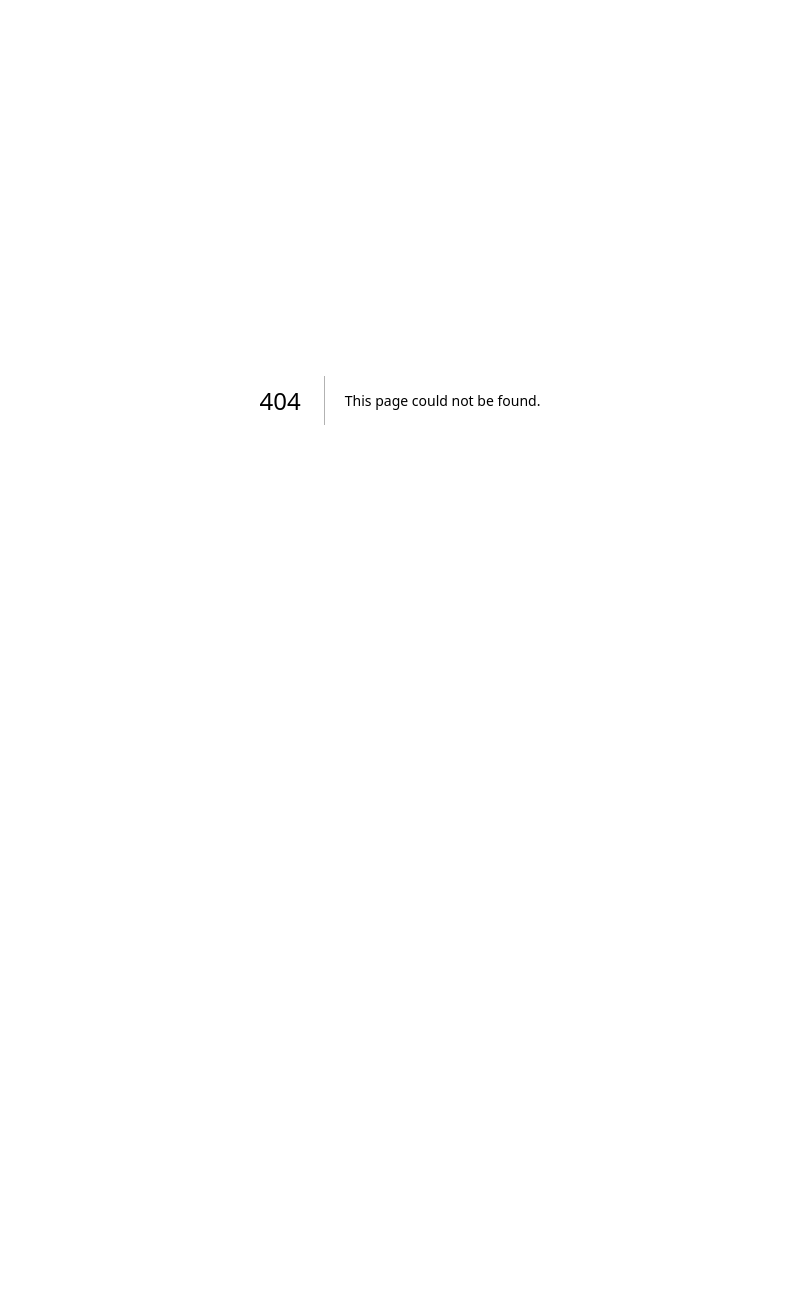
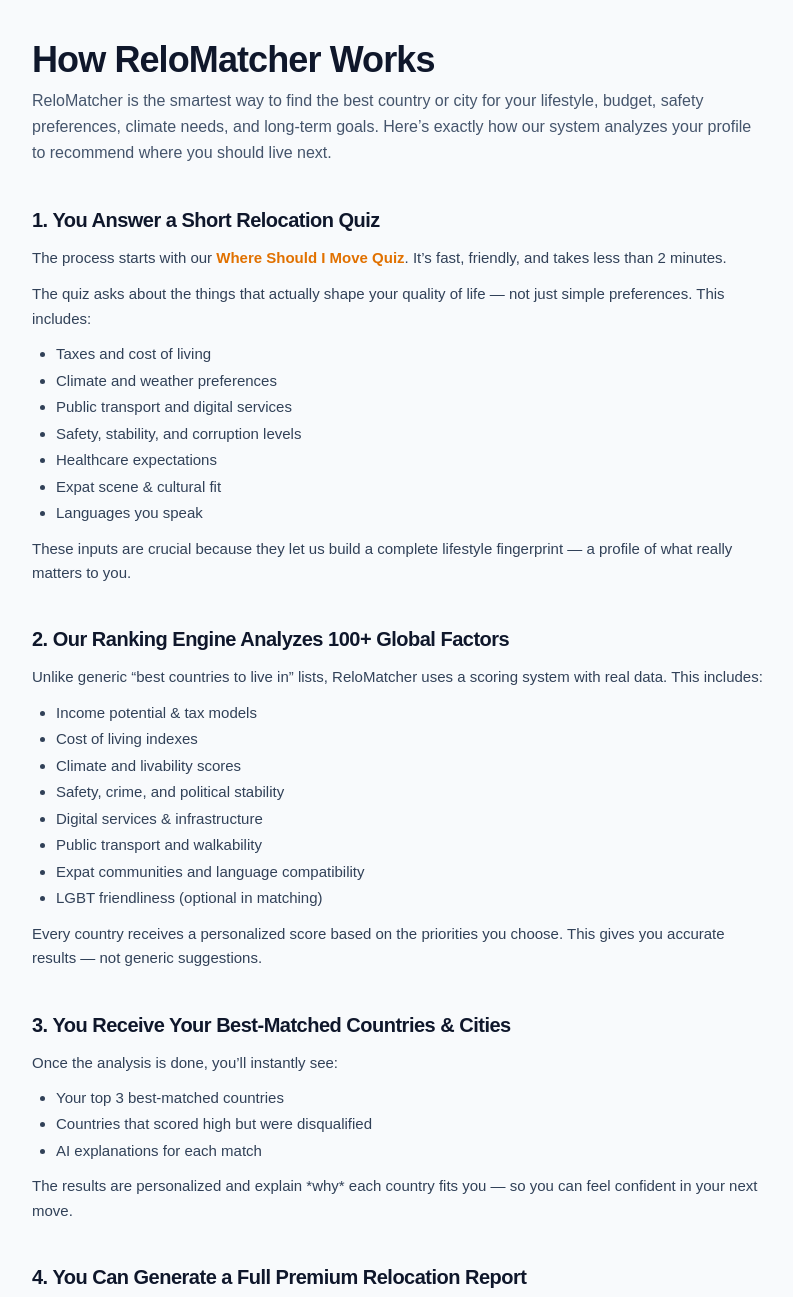
Before and after one commit to yonito6/relomatcher, a Next.js app: page /how-relomatcher-works in a window 1280 px wide. Before the commit this address had no page. Shown: the top 1297 px of the page, without its empty margins (240-1033 px from the left). Before the commit the page ends 800 px from the top, so only its background shows below. Built offline with nearby package versions, Linux system fonts and the light colour scheme.

Commit message:
add menu links and file for seo

```diff
--- /dev/null
+++ b/app/how-relomatcher-works/page.tsx
@@ -0,0 +1,168 @@
+// app/how-relomatcher-works/page.tsx
+import Link from "next/link";
+
+export const metadata = {
+  title: "How ReloMatcher Works | Smart Country Finder Quiz",
+  description:
+    "Discover how ReloMatcher finds the best countries to live, relocate, or move to. Learn how our advanced relocation quiz compares taxes, climate, safety, cost of living and expat life.",
+};
+
+export default function HowRelomatcherWorksPage() {
+  return (
+    <div className="w-full min-h-screen bg-slate-50 text-slate-900">
+      <div className="max-w-3xl mx-auto px-4 py-10 space-y-10">
+
+        {/* Page Title */}
+        <header className="space-y-2">
+          <h1 className="text-3xl sm:text-4xl font-bold tracking-tight">
+            How ReloMatcher Works
+          </h1>
+          <p className="text-[15px] sm:text-[16px] text-slate-600 leading-relaxed">
+            ReloMatcher is the smartest way to find the best country or city
+            for your lifestyle, budget, safety preferences, climate needs,
+            and long-term goals. Here’s exactly how our system analyzes your
+            profile to recommend where you should live next.
+          </p>
+        </header>
+
+        {/* Section 1 */}
+        <section className="space-y-3">
+          <h2 className="text-xl font-semibold tracking-tight">
+            1. You Answer a Short Relocation Quiz
+          </h2>
+          <p className="text-[15px] leading-relaxed text-slate-700">
+            The process starts with our{" "}
+            <Link
+              href="/"
+              className="text-amber-600 font-semibold hover:underline"
+            >
+              Where Should I Move Quiz
+            </Link>
+            . It’s fast, friendly, and takes less than 2 minutes.
+          </p>
+
+          <p className="text-[15px] leading-relaxed text-slate-700">
+            The quiz asks about the things that actually shape your quality
+            of life — not just simple preferences. This includes:
+          </p>
+
+          <ul className="list-disc pl-6 text-[15px] text-slate-700 space-y-1">
+            <li>Taxes and cost of living</li>
+            <li>Climate and weather preferences</li>
+            <li>Public transport and digital services</li>
+            <li>Safety, stability, and corruption levels</li>
+            <li>Healthcare expectations</li>
+            <li>Expat scene & cultural fit</li>
+            <li>Languages you speak</li>
+          </ul>
+
+          <p className="text-[15px] leading-relaxed text-slate-700">
+            These inputs are crucial because they let us build a complete lifestyle
+            fingerprint — a profile of what really matters to you.
+          </p>
+        </section>
+
+        {/* Section 2 */}
+        <section className="space-y-3">
+          <h2 className="text-xl font-semibold tracking-tight">
+            2. Our Ranking Engine Analyzes 100+ Global Factors
+          </h2>
+          <p className="text-[15px] leading-relaxed text-slate-700">
+            Unlike generic “best countries to live in” lists, ReloMatcher uses
+            a scoring system with real data. This includes:
+          </p>
+
+          <ul className="list-disc pl-6 text-[15px] text-slate-700 space-y-1">
+            <li>Income potential & tax models</li>
+            <li>Cost of living indexes</li>
+            <li>Climate and livability scores</li>
+            <li>Safety, crime, and political stability</li>
+            <li>Digital services & infrastructure</li>
+            <li>Public transport and walkability</li>
+            <li>Expat communities and language compatibility</li>
+            <li>LGBT friendliness (optional in matching)</li>
+          </ul>
+
+          <p className="text-[15px] leading-relaxed text-slate-700">
+            Every country receives a personalized score based on the priorities
+            you choose. This gives you accurate results — not generic suggestions.
+          </p>
+        </section>
+
+        {/* Section 3 */}
+        <section className="space-y-3">
+          <h2 className="text-xl font-semibold tracking-tight">
+            3. You Receive Your Best-Matched Countries & Cities
+          </h2>
+          <p className="text-[15px] leading-relaxed text-slate-700">
+            Once the analysis is done, you’ll instantly see:
+          </p>
+
+          <ul className="list-disc pl-6 text-[15px] text-slate-700 space-y-1">
+            <li>Your top 3 best-matched countries</li>
+            <li>Countries that scored high but were disqualified</li>
+            <li>AI explanations for each match</li>
+          </ul>
+
+          <p className="text-[15px] leading-relaxed text-slate-700">
+            The results are personalized and explain *why* each country fits you —
+            so you can feel confident in your next move.
+          </p>
+        </section>
+
+        {/* Section 4 */}
+        <section className="space-y-3">
+          <h2 className="text-xl font-semibold tracking-tight">
+            4. You Can Generate a Full Premium Relocation Report
+          </h2>
+
+          <p className="text-[15px] leading-relaxed text-slate-700">
+            For those who want deeper insights, ReloMatcher lets you generate a
+            complete relocation report instantly. It includes:
+          </p>
+
+          <ul className="list-disc pl-6 text-[15px] text-slate-700 space-y-1">
+            <li>Visa options and residency pathways</li>
+            <li>Expected tax savings based on your country</li>
+            <li>Cost of living breakdowns</li>
+            <li>Local lifestyle comparisons</li>
+            <li>Pros & cons of each relocation match</li>
+          </ul>
+
+          <p className="text-[15px] leading-relaxed text-slate-700">
+            This is ideal for expats, digital nomads, entrepreneurs, and anyone
+            seriously planning a move.
+          </p>
+        </section>
+
+        {/* SEO Section */}
+        <section className="space-y-3 bg-white rounded-2xl p-5 shadow-md">
+          <h2 className="text-xl font-semibold tracking-tight">
+            Why ReloMatcher Is the Best Tool for Finding Where to Live
+          </h2>
+          <p className="text-[15px] leading-relaxed text-slate-700">
+            Whether you’re searching for the{" "}
+            <strong>best places to live in the world</strong>,{" "}
+            <strong>best countries to live</strong>,{" "}
+            <strong>best expat cities</strong>,{" "}
+            <strong>easiest countries to immigrate to</strong>,
+            or even a{" "}
+            <strong>“Where Should I Move?” quiz</strong> — ReloMatcher is designed
+            to give you more accurate, personalized results than any article or list.
+          </p>
+        </section>
+
+        {/* CTA */}
+        <section className="pt-6 pb-12 text-center">
+          <Link
+            href="/"
+            className="inline-block px-6 py-3 bg-amber-400 rounded-2xl text-slate-900
+                       font-semibold shadow-md hover:bg-amber-300 transition-all text-lg"
+          >
+            Take the Where Should I Relocate Quiz →
+          </Link>
+        </section>
+      </div>
+    </div>
+  );
+}
--- a/app/page.tsx
+++ b/app/page.tsx
@@ -5,6 +5,7 @@
 import AdaptiveQuizForm from "@/components/AdaptiveQuizForm";
 import type { QuizData } from "@/lib/types";
 import { GenerateReportButton } from "@/components/GenerateReportButton";
+import { useRouter } from "next/navigation";
 
 const TOTAL_STEPS = 10;
 const SESSION_STORAGE_KEY = "relomatcherLastResult";
@@ -112,6 +113,7 @@
 ];
 
 export default function QuizPage() {
+  const router = useRouter();
   const [currentStep, setCurrentStep] = useState(0);
   const [data, setData] = useState<QuizData>(initialData);
   const [originCurrencyLabel, setOriginCurrencyLabel] =
@@ -476,7 +478,10 @@
   function handleMenuItemClick(id: string) {
     if (id === "start-quiz") {
       handleStartQuiz();
+    } else if (id === "how-it-works") {
+      router.push("/how-relomatcher-works");
     }
+
     setSeoMenuOpen(false);
   }
 
```
